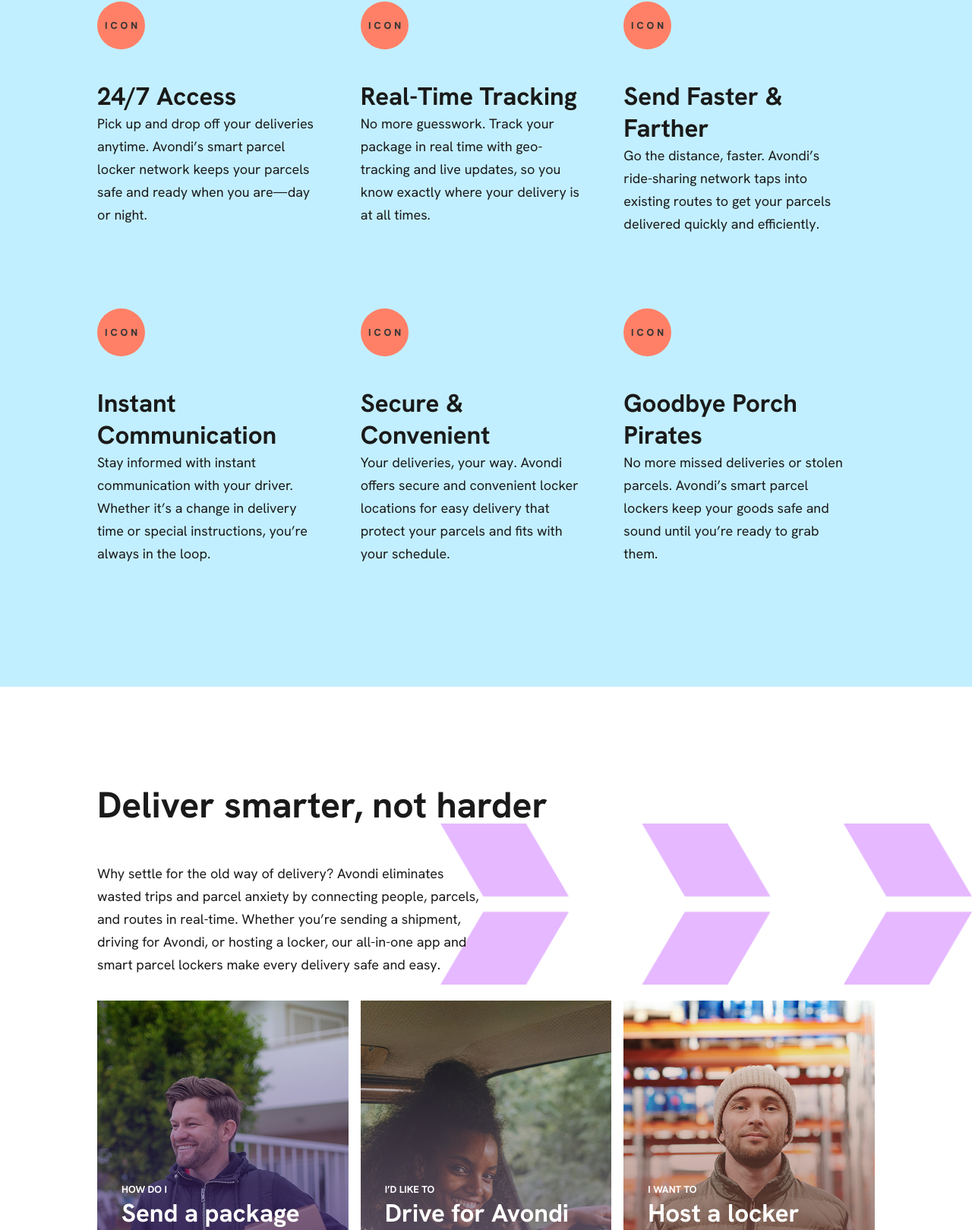
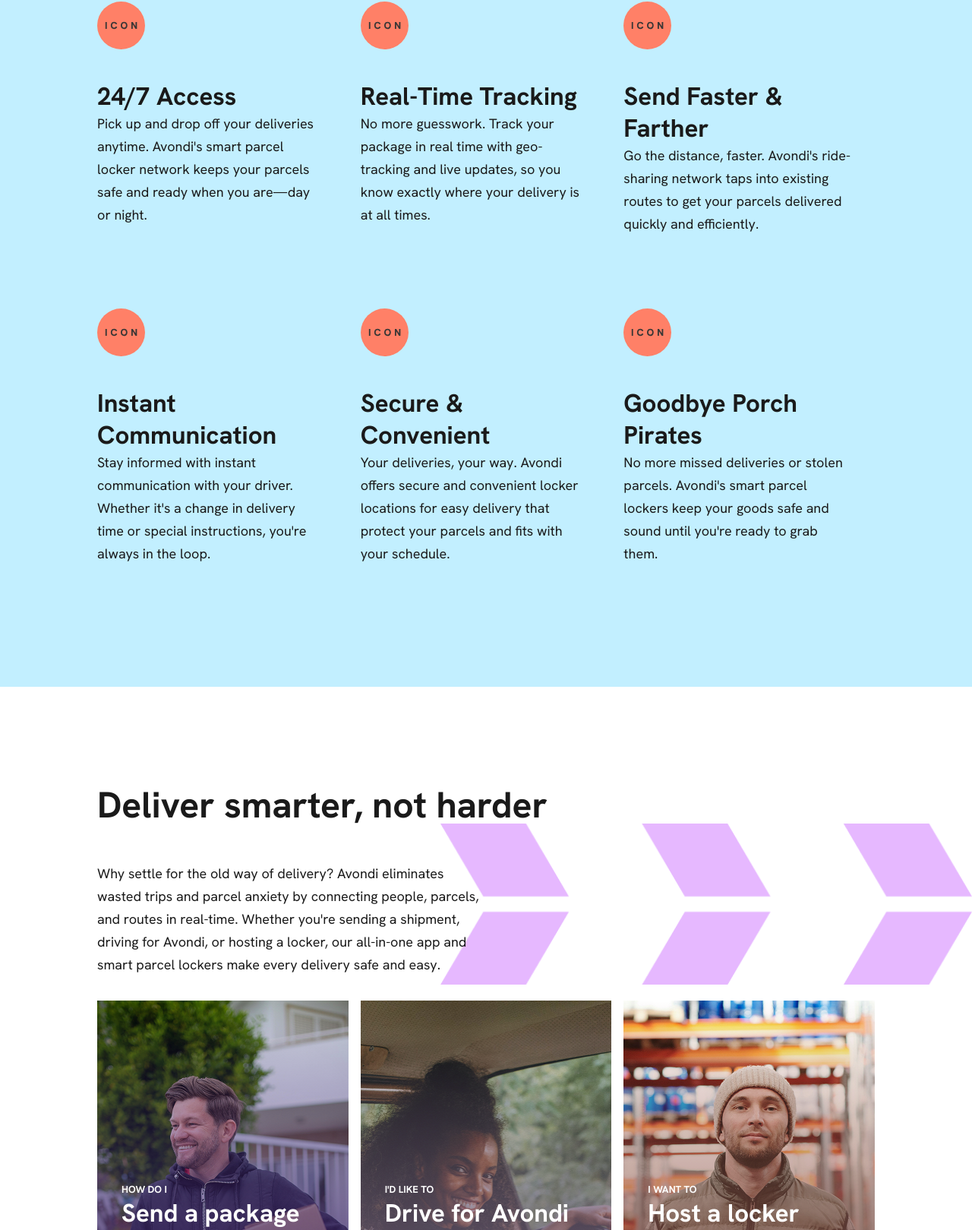
Before and after one commit to leylamemiguven/Array-Assignment, a plain HTML site: page index.html in a window 1280 px wide. Shown: the part 1421-3040 px from the top of the page at 76% size. Drawn offline with Linux system fonts and the light colour scheme.

Commit message:
Changes made for responsive design

```diff
--- a/index.html
+++ b/index.html
@@ -58,7 +58,7 @@
       <div class="portal">
         <img class="icon-img" src="assets/Icon.svg" alt="icon-image"/>
         <h3>24/7 Access</h3>
-        <p>Pick up and drop off your deliveries anytime. Avondi’s smart parcel locker network keeps your parcels safe and ready when you are—day or night.</p>
+        <p>Pick up and drop off your deliveries anytime. Avondi's smart parcel locker network keeps your parcels safe and ready when you are—day or night.</p>
       </div>
       <div class="portal">
         <img class="icon-img" src="assets/Icon.svg" alt="icon-image"/>
@@ -68,14 +68,14 @@
       <div class="portal">
         <img class="icon-img" src="assets/Icon.svg" alt="icon-image"/>
         <h3>Send Faster & Farther</h3>
-        <p>Go the distance, faster. Avondi’s ride-sharing network taps into existing routes to get your parcels delivered quickly and efficiently. </p>
+        <p>Go the distance, faster. Avondi's ride-sharing network taps into existing routes to get your parcels delivered quickly and efficiently. </p>
       </div>
     </div>
     <div class="portals">
       <div class="portal">
         <img class="icon-img" src="assets/Icon.svg" alt="icon-image"/>
         <h3>Instant Communication</h3>
-        <p>Stay informed with instant communication with your driver. Whether it’s a change in delivery time or special instructions, you’re always in the loop. </p>
+        <p>Stay informed with instant communication with your driver. Whether it's a change in delivery time or special instructions, you're always in the loop. </p>
       </div>
       <div class="portal">
         <img class="icon-img" src="assets/Icon.svg" alt="icon-image"/>
@@ -85,7 +85,7 @@
       <div class="portal">
         <img class="icon-img" src="assets/Icon.svg" alt="icon-image"/>
         <h3>Goodbye Porch Pirates</h3>
-        <p>No more missed deliveries or stolen parcels. Avondi’s smart parcel lockers keep your goods safe and sound until you’re ready to grab them. </p>
+        <p>No more missed deliveries or stolen parcels. Avondi's smart parcel lockers keep your goods safe and sound until you're ready to grab them. </p>
       </div>
     </div>
 
@@ -95,9 +95,9 @@
     <h2>Deliver smarter, not harder</h2>
     <div class="s2-text">
         <p>Why settle for the old way of delivery? Avondi eliminates wasted trips and parcel anxiety by connecting people, parcels, and routes in real-time.
-            Whether you’re sending a shipment, driving for Avondi, or hosting a locker, our all-in-one app and smart parcel lockers make every delivery safe and easy.</p>
+            Whether you're sending a shipment, driving for Avondi, or hosting a locker, our all-in-one app and smart parcel lockers make every delivery safe and easy.</p>
         <p class="hidden">Why settle for the old way of delivery? Avondi eliminates wasted trips and parcel anxiety by connecting people, parcels, and routes in real-time.
-                Whether you’re sending a shipment, driving for Avondi, or hosting a locker, our all-in-one app and smart parcel lockers make every delivery safe and easy.</p>
+                Whether you're sending a shipment, driving for Avondi, or hosting a locker, our all-in-one app and smart parcel lockers make every delivery safe and easy.</p>
 
     </div>
 
@@ -109,7 +109,7 @@
         <button class="section2-btn">Send Your Parcel</button>
       </div>
       <div class="portal section2-portal s2-img2">
-        <p class="all-caps">I’D LIKE TO</p>
+        <p class="all-caps">I'D LIKE TO</p>
         <h3>Drive for Avondi</h3>
         <p class="s2-portal-text">Earn money every time you drive. The app connects you with delivery opportunities that fit your schedule and your route.</p>
         <button class="section2-btn">Start Driving</button>
@@ -180,7 +180,7 @@
         </div>
         <div class="footer-section copyright">
             <p>© 2024 All rights reserved.  Designed & Developed by Array. </p>
-            <p>This site is protected by reCAPTCHA and the Google Privacy Policy  and Terms of Service apply.</p>
+            <p>This site is protected by reCAPTCHA and the Google Privacy Policy and Terms of Service apply.</p>
         </div>
 
     </footer>
--- a/styles.css
+++ b/styles.css
@@ -74,13 +74,6 @@
     display: flex;
   }
 
-
-
-  nav ul {
-    display: flex;
-    list-style: none;
-    gap: 1rem;
-  }
 
   a {
     text-decoration: none;
@@ -477,7 +470,7 @@
   @media (max-width: 932px) {
 
   .section, footer{
-    padding: 5rem;
+    padding: 5rem 2rem;
   }
 
 
```
